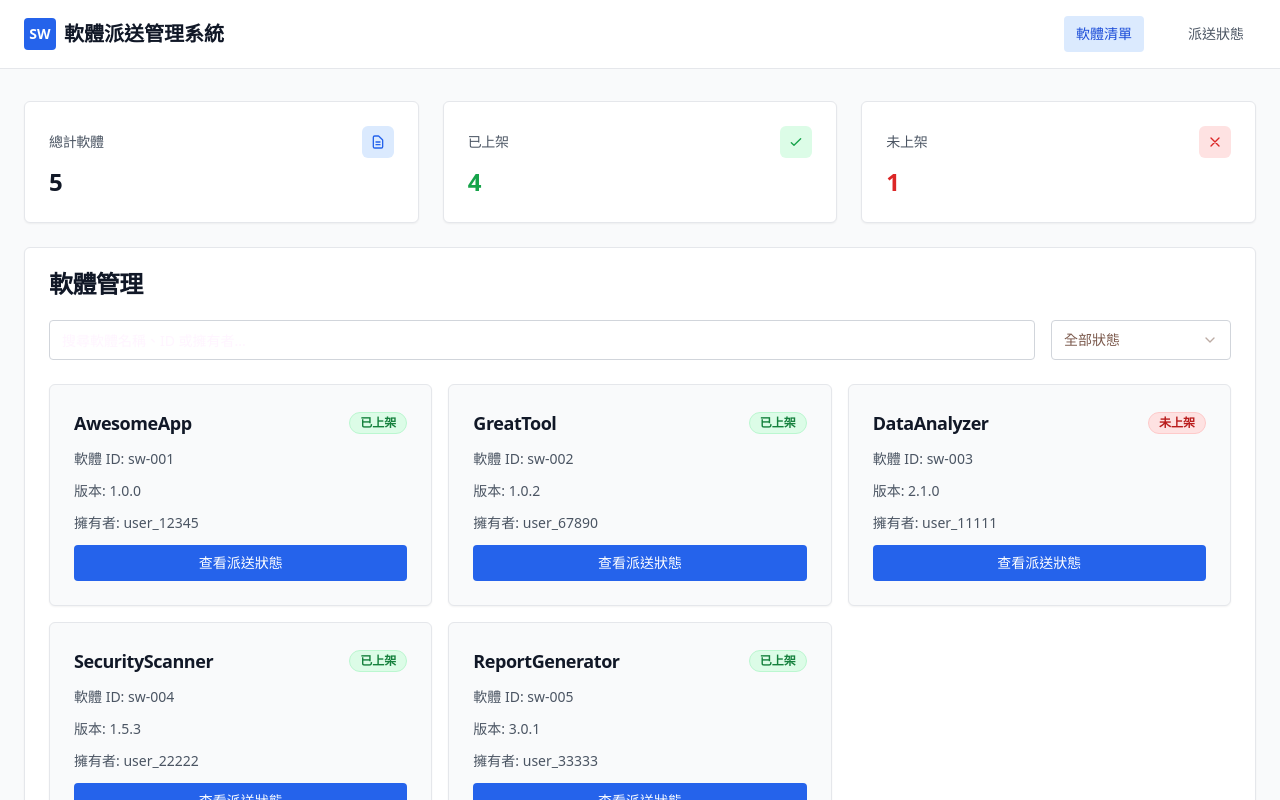
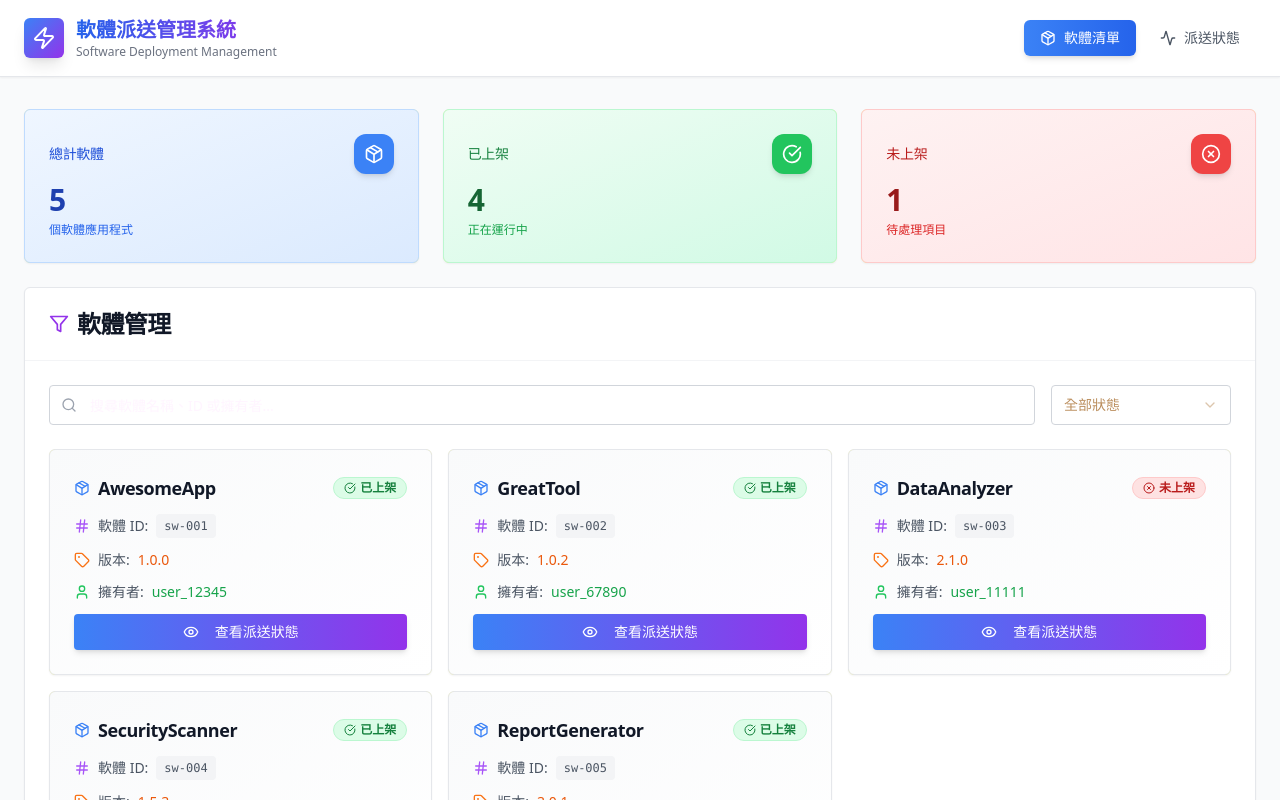
Before and after one commit to wmwang/app-status-dashboard, a React (Vite) app: page / in a window 1280 px wide. Shown: the top 800 px of the page. Built offline with nearby package versions, Linux system fonts and the light colour scheme.

Commit message:
Enhance UI with more vibrant colors and icons
-   Adjusted font colors for a more appealing look.
-   Added icons to improve visual appeal and user engagement.

```diff
--- a/src/components/TopNavigation.tsx
+++ b/src/components/TopNavigation.tsx
@@ -1,42 +1,50 @@
 
 import { NavLink } from "react-router-dom";
+import { Package, Activity, Zap } from "lucide-react";
 
 export function TopNavigation() {
   return (
-    <nav className="bg-white border-b border-gray-200 px-6 py-4">
+    <nav className="bg-white border-b border-gray-200 px-6 py-4 shadow-sm">
       <div className="flex items-center justify-between">
-        <div className="flex items-center space-x-2">
-          <div className="w-8 h-8 bg-blue-600 rounded flex items-center justify-center">
-            <span className="text-white font-bold text-sm">SW</span>
+        <div className="flex items-center space-x-3">
+          <div className="w-10 h-10 bg-gradient-to-br from-blue-500 to-purple-600 rounded-lg flex items-center justify-center shadow-lg">
+            <Zap className="w-6 h-6 text-white" />
           </div>
-          <h1 className="text-xl font-semibold text-gray-900">軟體派送管理系統</h1>
+          <div>
+            <h1 className="text-xl font-bold bg-gradient-to-r from-blue-600 to-purple-600 bg-clip-text text-transparent">
+              軟體派送管理系統
+            </h1>
+            <p className="text-xs text-gray-500">Software Deployment Management</p>
+          </div>
         </div>
 
-        <div className="flex space-x-8">
+        <div className="flex space-x-2">
           <NavLink
             to="/"
             end
             className={({ isActive }) =>
-              `px-3 py-2 text-sm font-medium rounded-md transition-colors ${
+              `px-4 py-2 text-sm font-medium rounded-lg transition-all duration-200 flex items-center space-x-2 ${
                 isActive
-                  ? 'bg-blue-100 text-blue-700'
-                  : 'text-gray-600 hover:text-gray-900 hover:bg-gray-50'
+                  ? 'bg-gradient-to-r from-blue-500 to-blue-600 text-white shadow-md'
+                  : 'text-gray-600 hover:text-blue-600 hover:bg-blue-50'
               }`
             }
           >
-            軟體清單
+            <Package className="w-4 h-4" />
+            <span>軟體清單</span>
           </NavLink>
           <NavLink
             to="/deployment-status"
             className={({ isActive }) =>
-              `px-3 py-2 text-sm font-medium rounded-md transition-colors ${
+              `px-4 py-2 text-sm font-medium rounded-lg transition-all duration-200 flex items-center space-x-2 ${
                 isActive
-                  ? 'bg-blue-100 text-blue-700'
-                  : 'text-gray-600 hover:text-gray-900 hover:bg-gray-50'
+                  ? 'bg-gradient-to-r from-purple-500 to-purple-600 text-white shadow-md'
+                  : 'text-gray-600 hover:text-purple-600 hover:bg-purple-50'
               }`
             }
           >
-            派送狀態
+            <Activity className="w-4 h-4" />
+            <span>派送狀態</span>
           </NavLink>
         </div>
       </div>
--- a/src/index.css
+++ b/src/index.css
@@ -6,15 +6,15 @@
 @layer base {
   :root {
     --background: 249 250 251;
-    --foreground: 17 24 39;
+    --foreground: 31 41 55;
 
     --card: 255 255 255;
-    --card-foreground: 17 24 39;
+    --card-foreground: 31 41 55;
 
     --popover: 255 255 255;
-    --popover-foreground: 17 24 39;
+    --popover-foreground: 31 41 55;
 
-    --primary: 37 99 235;
+    --primary: 59 130 246;
     --primary-foreground: 255 255 255;
 
     --secondary: 243 244 246;
@@ -24,16 +24,24 @@
     --muted-foreground: 107 114 128;
 
     --accent: 243 244 246;
-    --accent-foreground: 17 24 39;
+    --accent-foreground: 31 41 55;
 
     --destructive: 239 68 68;
     --destructive-foreground: 255 255 255;
 
     --border: 229 231 235;
     --input: 229 231 235;
-    --ring: 37 99 235;
+    --ring: 59 130 246;
 
     --radius: 0.375rem;
+
+    /* 活潑的顏色變量 */
+    --success: 34 197 94;
+    --warning: 245 158 11;
+    --info: 14 165 233;
+    --purple: 147 51 234;
+    --pink: 236 72 153;
+    --orange: 249 115 22;
   }
 }
 
@@ -62,4 +70,52 @@
       transform: translateY(0);
     }
   }
+
+  .text-success {
+    color: rgb(var(--success));
+  }
+
+  .text-warning {
+    color: rgb(var(--warning));
+  }
+
+  .text-info {
+    color: rgb(var(--info));
+  }
+
+  .text-purple {
+    color: rgb(var(--purple));
+  }
+
+  .text-pink {
+    color: rgb(var(--pink));
+  }
+
+  .text-orange {
+    color: rgb(var(--orange));
+  }
+
+  .bg-success {
+    background-color: rgb(var(--success));
+  }
+
+  .bg-warning {
+    background-color: rgb(var(--warning));
+  }
+
+  .bg-info {
+    background-color: rgb(var(--info));
+  }
+
+  .bg-purple {
+    background-color: rgb(var(--purple));
+  }
+
+  .bg-pink {
+    background-color: rgb(var(--pink));
+  }
+
+  .bg-orange {
+    background-color: rgb(var(--orange));
+  }
 }
--- a/src/pages/SoftwareList.tsx
+++ b/src/pages/SoftwareList.tsx
@@ -1,4 +1,3 @@
-
 import { useState } from "react";
 import { useNavigate } from "react-router-dom";
 import { Card, CardContent, CardHeader, CardTitle } from "@/components/ui/card";
@@ -6,6 +5,7 @@ import { Input } from "@/components/ui/input";
 import { Select, SelectContent, SelectItem, SelectTrigger, SelectValue } from "@/components/ui/select";
 import { Badge } from "@/components/ui/badge";
 import { Button } from "@/components/ui/button";
+import { Package, CheckCircle, XCircle, Search, Filter, Eye, User, Hash, Tag } from "lucide-react";
 
 interface Software {
   appID: string;
@@ -79,66 +79,67 @@ export default function SoftwareList() {
     <div className="space-y-6 animate-fade-in">
       {/* 統計卡片 */}
       <div className="grid grid-cols-1 md:grid-cols-3 gap-6">
-        <Card className="bg-white border border-gray-200">
+        <Card className="bg-gradient-to-br from-blue-50 to-blue-100 border-blue-200 hover:shadow-lg transition-all duration-200">
           <CardHeader className="flex flex-row items-center justify-between space-y-0 pb-2">
-            <CardTitle className="text-sm font-medium text-gray-600">總計軟體</CardTitle>
-            <div className="w-8 h-8 bg-blue-100 rounded-lg flex items-center justify-center">
-              <svg className="w-4 h-4 text-blue-600" fill="none" stroke="currentColor" viewBox="0 0 24 24">
-                <path strokeLinecap="round" strokeLinejoin="round" strokeWidth={2} d="M9 12h6m-6 4h6m2 5H7a2 2 0 01-2-2V5a2 2 0 012-2h5.586a1 1 0 01.707.293l5.414 5.414a1 1 0 01.293.707V19a2 2 0 01-2 2z" />
-              </svg>
+            <CardTitle className="text-sm font-medium text-blue-700">總計軟體</CardTitle>
+            <div className="w-10 h-10 bg-blue-500 rounded-xl flex items-center justify-center shadow-md">
+              <Package className="w-5 h-5 text-white" />
             </div>
           </CardHeader>
           <CardContent>
-            <div className="text-2xl font-bold text-gray-900">{totalSoftwares}</div>
+            <div className="text-3xl font-bold text-blue-800">{totalSoftwares}</div>
+            <p className="text-xs text-blue-600 mt-1">個軟體應用程式</p>
           </CardContent>
         </Card>
 
-        <Card className="bg-white border border-gray-200">
+        <Card className="bg-gradient-to-br from-green-50 to-emerald-100 border-green-200 hover:shadow-lg transition-all duration-200">
           <CardHeader className="flex flex-row items-center justify-between space-y-0 pb-2">
-            <CardTitle className="text-sm font-medium text-gray-600">已上架</CardTitle>
-            <div className="w-8 h-8 bg-green-100 rounded-lg flex items-center justify-center">
-              <svg className="w-4 h-4 text-green-600" fill="none" stroke="currentColor" viewBox="0 0 24 24">
-                <path strokeLinecap="round" strokeLinejoin="round" strokeWidth={2} d="M5 13l4 4L19 7" />
-              </svg>
+            <CardTitle className="text-sm font-medium text-green-700">已上架</CardTitle>
+            <div className="w-10 h-10 bg-green-500 rounded-xl flex items-center justify-center shadow-md">
+              <CheckCircle className="w-5 h-5 text-white" />
             </div>
           </CardHeader>
           <CardContent>
-            <div className="text-2xl font-bold text-green-600">{activeSoftwares}</div>
+            <div className="text-3xl font-bold text-green-800">{activeSoftwares}</div>
+            <p className="text-xs text-green-600 mt-1">正在運行中</p>
           </CardContent>
         </Card>
 
-        <Card className="bg-white border border-gray-200">
+        <Card className="bg-gradient-to-br from-red-50 to-rose-100 border-red-200 hover:shadow-lg transition-all duration-200">
           <CardHeader className="flex flex-row items-center justify-between space-y-0 pb-2">
-            <CardTitle className="text-sm font-medium text-gray-600">未上架</CardTitle>
-            <div className="w-8 h-8 bg-red-100 rounded-lg flex items-center justify-center">
-              <svg className="w-4 h-4 text-red-600" fill="none" stroke="currentColor" viewBox="0 0 24 24">
-                <path strokeLinecap="round" strokeLinejoin="round" strokeWidth={2} d="M6 18L18 6M6 6l12 12" />
-              </svg>
+            <CardTitle className="text-sm font-medium text-red-700">未上架</CardTitle>
+            <div className="w-10 h-10 bg-red-500 rounded-xl flex items-center justify-center shadow-md">
+              <XCircle className="w-5 h-5 text-white" />
             </div>
           </CardHeader>
           <CardContent>
-            <div className="text-2xl font-bold text-red-600">{inactiveSoftwares}</div>
+            <div className="text-3xl font-bold text-red-800">{inactiveSoftwares}</div>
+            <p className="text-xs text-red-600 mt-1">待處理項目</p>
           </CardContent>
         </Card>
       </div>
 
       {/* 搜尋和過濾 */}
-      <Card className="bg-white border border-gray-200">
-        <CardHeader>
-          <CardTitle className="text-gray-900">軟體管理</CardTitle>
+      <Card className="bg-white border border-gray-200 shadow-sm hover:shadow-md transition-all duration-200">
+        <CardHeader className="border-b border-gray-100">
+          <CardTitle className="text-gray-900 flex items-center space-x-2">
+            <Filter className="w-5 h-5 text-purple-600" />
+            <span>軟體管理</span>
+          </CardTitle>
         </CardHeader>
-        <CardContent>
+        <CardContent className="pt-6">
           <div className="flex flex-col sm:flex-row gap-4 mb-6">
-            <div className="flex-1">
+            <div className="flex-1 relative">
+              <Search className="absolute left-3 top-1/2 transform -translate-y-1/2 w-4 h-4 text-gray-400" />
               <Input
                 placeholder="搜尋軟體名稱、ID 或擁有者..."
                 value={searchTerm}
                 onChange={(e) => setSearchTerm(e.target.value)}
-                className="bg-white border-gray-300"
+                className="pl-10 bg-white border-gray-300 focus:border-blue-500 focus:ring-blue-500"
               />
             </div>
             <Select value={statusFilter} onValueChange={setStatusFilter}>
-              <SelectTrigger className="w-full sm:w-[180px] bg-white border-gray-300">
+              <SelectTrigger className="w-full sm:w-[180px] bg-white border-gray-300 focus:border-purple-500 focus:ring-purple-500">
                 <SelectValue placeholder="狀態過濾" />
               </SelectTrigger>
               <SelectContent className="bg-white border-gray-200">
@@ -149,34 +150,54 @@ export default function SoftwareList() {
             </Select>
           </div>
 
-          {/* 軟體列表 */}
+          {/* 軯體列表 */}
           <div className="grid grid-cols-1 md:grid-cols-2 lg:grid-cols-3 gap-4">
             {filteredSoftwares.map((software) => (
-              <Card key={software.appID} className="bg-gray-50 border border-gray-200 hover:bg-gray-100 transition-all duration-200">
+              <Card key={software.appID} className="bg-gradient-to-br from-gray-50 to-white border border-gray-200 hover:shadow-lg hover:border-blue-300 transition-all duration-200 group">
                 <CardHeader className="pb-3">
                   <div className="flex items-center justify-between">
-                    <CardTitle className="text-lg font-semibold text-gray-900">{software.name}</CardTitle>
+                    <CardTitle className="text-lg font-semibold text-gray-900 group-hover:text-blue-700 transition-colors flex items-center space-x-2">
+                      <Package className="w-4 h-4 text-blue-500" />
+                      <span>{software.name}</span>
+                    </CardTitle>
                     <Badge variant={software.status === "Y" ? "default" : "secondary"}
                            className={software.status === "Y" ? "bg-green-100 text-green-700 border-green-200" : "bg-red-100 text-red-700 border-red-200"}>
-                      {software.status === "Y" ? "已上架" : "未上架"}
+                      {software.status === "Y" ? (
+                        <div className="flex items-center space-x-1">
+                          <CheckCircle className="w-3 h-3" />
+                          <span>已上架</span>
+                        </div>
+                      ) : (
+                        <div className="flex items-center space-x-1">
+                          <XCircle className="w-3 h-3" />
+                          <span>未上架</span>
+                        </div>
+                      )}
                     </Badge>
                   </div>
                 </CardHeader>
                 <CardContent className="space-y-3">
-                  <div className="text-sm text-gray-600">
-                    <span className="font-medium">軟體 ID:</span> {software.appID}
+                  <div className="text-sm text-gray-600 flex items-center space-x-2">
+                    <Hash className="w-4 h-4 text-purple-500" />
+                    <span className="font-medium">軟體 ID:</span>
+                    <span className="font-mono bg-gray-100 px-2 py-1 rounded text-xs">{software.appID}</span>
                   </div>
-                  <div className="text-sm text-gray-600">
-                    <span className="font-medium">版本:</span> {software.appversion}
+                  <div className="text-sm text-gray-600 flex items-center space-x-2">
+                    <Tag className="w-4 h-4 text-orange-500" />
+                    <span className="font-medium">版本:</span>
+                    <span className="text-orange-600 font-medium">{software.appversion}</span>
                   </div>
-                  <div className="text-sm text-gray-600">
-                    <span className="font-medium">擁有者:</span> {software.owner}
+                  <div className="text-sm text-gray-600 flex items-center space-x-2">
+                    <User className="w-4 h-4 text-green-500" />
+                    <span className="font-medium">擁有者:</span>
+                    <span className="text-green-600">{software.owner}</span>
                   </div>
                   <Button
                     onClick={() => handleViewDeployment(software.appID)}
-                    className="w-full mt-3 bg-blue-600 hover:bg-blue-700 text-white"
+                    className="w-full mt-3 bg-gradient-to-r from-blue-500 to-purple-600 hover:from-blue-600 hover:to-purple-700 text-white shadow-md hover:shadow-lg transition-all duration-200"
                     size="sm"
                   >
+                    <Eye className="w-4 h-4 mr-2" />
                     查看派送狀態
                   </Button>
                 </CardContent>
@@ -186,12 +207,11 @@ export default function SoftwareList() {
 
           {filteredSoftwares.length === 0 && (
             <div className="text-center py-12">
-              <div className="w-16 h-16 bg-gray-100 rounded-full flex items-center justify-center mx-auto mb-4">
-                <svg className="w-8 h-8 text-gray-400" fill="none" stroke="currentColor" viewBox="0 0 24 24">
-                  <path strokeLinecap="round" strokeLinejoin="round" strokeWidth={2} d="M9.172 16.172a4 4 0 015.656 0M9 12h6m-6 4h6m2 5H7a2 2 0 01-2-2V5a2 2 0 012-2h5.586a1 1 0 01.707.293l5.414 5.414a1 1 0 01.293.707V19a2 2 0 01-2 2z" />
-                </svg>
+              <div className="w-20 h-20 bg-gradient-to-br from-gray-100 to-gray-200 rounded-full flex items-center justify-center mx-auto mb-4">
+                <Search className="w-10 h-10 text-gray-400" />
               </div>
-              <p className="text-gray-500">沒有找到符合條件的軟體</p>
+              <p className="text-gray-500 text-lg font-medium">沒有找到符合條件的軟體</p>
+              <p className="text-gray-400 text-sm mt-2">請嘗試調整搜尋條件或過濾器</p>
             </div>
           )}
         </CardContent>
```
Also changed, not shown: src/pages/DeploymentStatus.tsx (+88 -54 lines).
